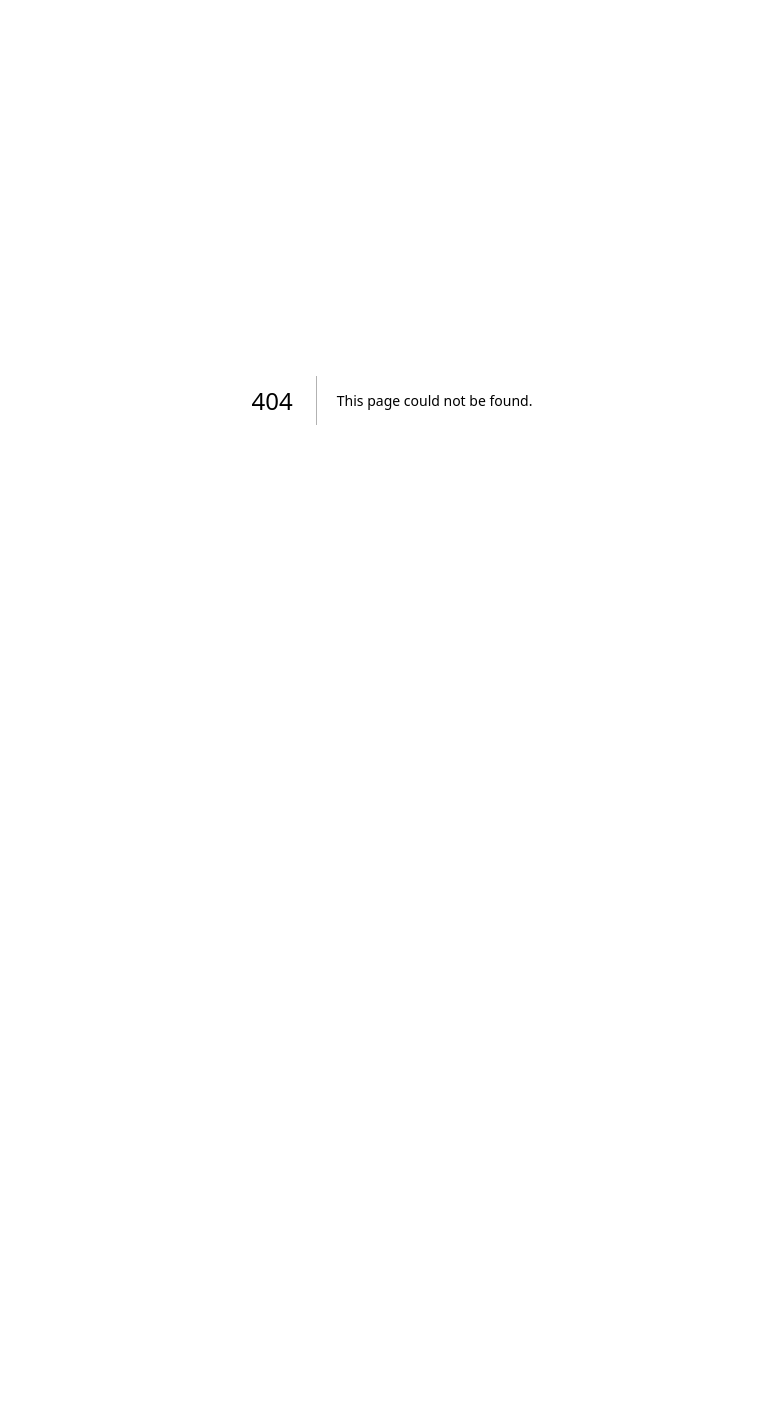
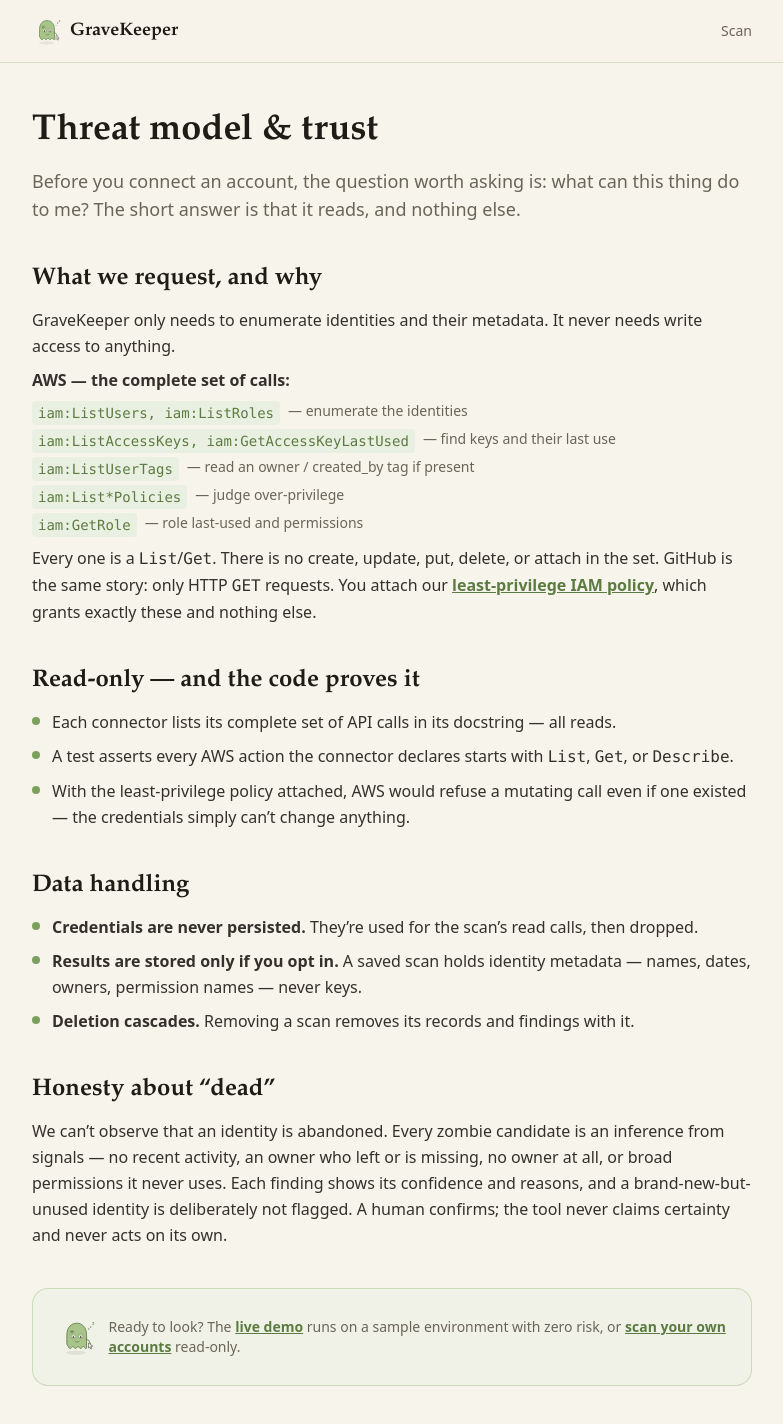
Before and after one commit to Mariaareadne1/gravekeeper, a Next.js app in the folder web/: page /docs/threat-model in a window 1280 px wide. Before the commit this address had no page. Shown: the top 1424 px of the page, without its empty margins (248-1031 px from the left). Before the commit the page ends 800 px from the top, so only its background shows below. Built offline with nearby package versions, Linux system fonts and the light colour scheme.

Commit message:
add threat model and trust documentation

```diff
--- /dev/null
+++ b/web/app/docs/threat-model/page.tsx
@@ -0,0 +1,149 @@
+import Link from "next/link";
+import type { Metadata } from "next";
+import ZombieMascot from "@/components/ZombieMascot";
+
+export const metadata: Metadata = {
+  title: "Threat model — GraveKeeper",
+  description:
+    "Exactly what GraveKeeper requests, why it's read-only, what it stores, and how 'dead' is inferred.",
+};
+
+export default function ThreatModelPage() {
+  return (
+    <main className="min-h-screen">
+      <header className="border-b border-zombie-light/40 bg-bone/85">
+        <div className="mx-auto flex max-w-3xl items-center justify-between px-6 py-4">
+          <Link href="/" className="flex items-center gap-2 font-display text-lg font-bold">
+            <ZombieMascot size={30} animate={false} />
+            GraveKeeper
+          </Link>
+          <Link href="/scan" className="text-sm font-medium text-dusk hover:text-ink">
+            Scan
+          </Link>
+        </div>
+      </header>
+
+      <article className="mx-auto max-w-3xl px-6 py-12">
+        <h1 className="font-display text-4xl font-bold">Threat model &amp; trust</h1>
+        <p className="mt-4 text-lg text-dusk">
+          Before you connect an account, the question worth asking is: what can this
+          thing do to me? The short answer is that it reads, and nothing else.
+        </p>
+
+        <Section title="What we request, and why">
+          <p>
+            GraveKeeper only needs to enumerate identities and their metadata. It never
+            needs write access to anything.
+          </p>
+          <p className="mt-3 font-semibold">AWS — the complete set of calls:</p>
+          <ul className="mt-2 space-y-1">
+            {[
+              ["iam:ListUsers, iam:ListRoles", "enumerate the identities"],
+              ["iam:ListAccessKeys, iam:GetAccessKeyLastUsed", "find keys and their last use"],
+              ["iam:ListUserTags", "read an owner / created_by tag if present"],
+              ["iam:List*Policies", "judge over-privilege"],
+              ["iam:GetRole", "role last-used and permissions"],
+            ].map(([call, why]) => (
+              <li key={call} className="flex flex-wrap gap-x-2 text-sm">
+                <code className="rounded bg-zombie-wash px-1.5 py-0.5 text-zombie-dark">{call}</code>
+                <span className="text-dusk">— {why}</span>
+              </li>
+            ))}
+          </ul>
+          <p className="mt-3">
+            Every one is a <code>List</code>/<code>Get</code>. There is no create, update,
+            put, delete, or attach in the set. GitHub is the same story: only HTTP{" "}
+            <code>GET</code> requests. You attach our{" "}
+            <a
+              href="/gravekeeper-readonly-policy.json"
+              download
+              className="font-semibold text-zombie-dark underline"
+            >
+              least-privilege IAM policy
+            </a>
+            , which grants exactly these and nothing else.
+          </p>
+        </Section>
+
+        <Section title="Read-only — and the code proves it">
+          <ul className="space-y-2">
+            <Bullet>
+              Each connector lists its complete set of API calls in its docstring — all reads.
+            </Bullet>
+            <Bullet>
+              A test asserts every AWS action the connector declares starts with{" "}
+              <code>List</code>, <code>Get</code>, or <code>Describe</code>.
+            </Bullet>
+            <Bullet>
+              With the least-privilege policy attached, AWS would refuse a mutating call
+              even if one existed — the credentials simply can&rsquo;t change anything.
+            </Bullet>
+          </ul>
+        </Section>
+
+        <Section title="Data handling">
+          <ul className="space-y-2">
+            <Bullet>
+              <strong>Credentials are never persisted.</strong> They&rsquo;re used for the
+              scan&rsquo;s read calls, then dropped.
+            </Bullet>
+            <Bullet>
+              <strong>Results are stored only if you opt in.</strong> A saved scan holds
+              identity metadata — names, dates, owners, permission names — never keys.
+            </Bullet>
+            <Bullet>
+              <strong>Deletion cascades.</strong> Removing a scan removes its records and
+              findings with it.
+            </Bullet>
+          </ul>
+        </Section>
+
+        <Section title="Honesty about “dead”">
+          <p>
+            We can&rsquo;t observe that an identity is abandoned. Every zombie candidate is
+            an inference from signals — no recent activity, an owner who left or is missing,
+            no owner at all, or broad permissions it never uses. Each finding shows its
+            confidence and reasons, and a brand-new-but-unused identity is deliberately not
+            flagged. A human confirms; the tool never claims certainty and never acts on its
+            own.
+          </p>
+        </Section>
+
+        <div className="mt-10 rounded-2xl border border-zombie-light/50 bg-zombie-wash/50 p-6">
+          <div className="flex items-center gap-3">
+            <ZombieMascot size={48} animate={false} />
+            <p className="text-sm text-dusk">
+              Ready to look? The{" "}
+              <Link href="/demo" className="font-semibold text-zombie-dark underline">
+                live demo
+              </Link>{" "}
+              runs on a sample environment with zero risk, or{" "}
+              <Link href="/scan" className="font-semibold text-zombie-dark underline">
+                scan your own accounts
+              </Link>{" "}
+              read-only.
+            </p>
+          </div>
+        </div>
+      </article>
+    </main>
+  );
+}
+
+function Section({ title, children }: { title: string; children: React.ReactNode }) {
+  return (
+    <section className="mt-10">
+      <h2 className="font-display text-2xl font-bold">{title}</h2>
+      <div className="mt-3 space-y-2 leading-relaxed text-ink/90">{children}</div>
+    </section>
+  );
+}
+
+function Bullet({ children }: { children: React.ReactNode }) {
+  return (
+    <li className="flex gap-3">
+      <span className="mt-2 h-2 w-2 flex-none rounded-full bg-zombie" />
+      <span className="text-ink/90">{children}</span>
+    </li>
+  );
+}
```
Also changed, not shown: 1 other file (tests, documents, lock files or other folders).
